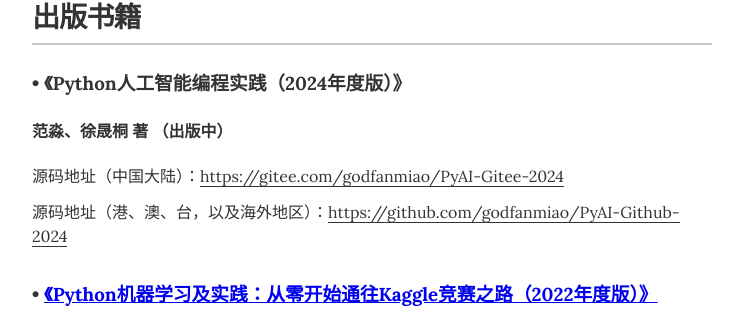
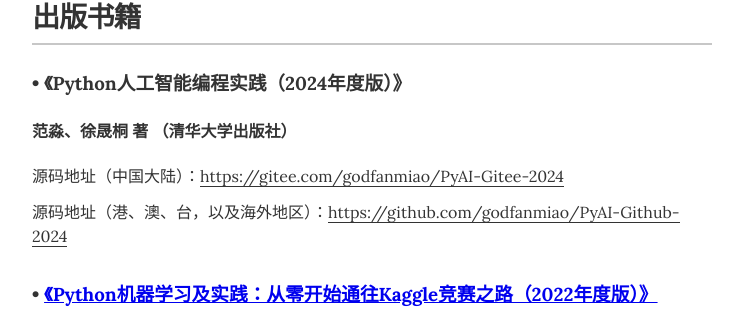
Before and after one commit to godfanmiao/homepage-zh, a Jekyll site: the page built from index.html, in a window 1280 px wide and 900 px high, scrolled down 2132 px. Shown: the part 139-451 px from the top of the window, without its empty margins (268-1011 px from the left). Built offline with Jekyll 4.4.1, drawn with Linux system fonts in a browser that asks for light colours.

Commit message:
Update monographs.yml

```diff
--- a/_data/monographs.yml
+++ b/_data/monographs.yml
@@ -1,6 +1,6 @@
 - name: 《Python人工智能编程实践（2024年度版）》
   authors: 范淼、徐晟桐 著
-  press: 出版中
+  press: 清华大学出版社
   url:
   code1: 源码地址（中国大陆）：<a href="https://gitee.com/godfanmiao/PyAI-Gitee-2024">https://gitee.com/godfanmiao/PyAI-Gitee-2024</a>
   code2: 源码地址（港、澳、台，以及海外地区）：<a href="https://github.com/godfanmiao/PyAI-Github-2024">https://github.com/godfanmiao/PyAI-Github-2024</a>
```
